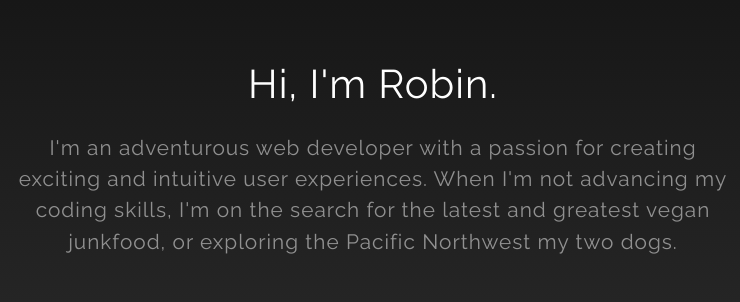
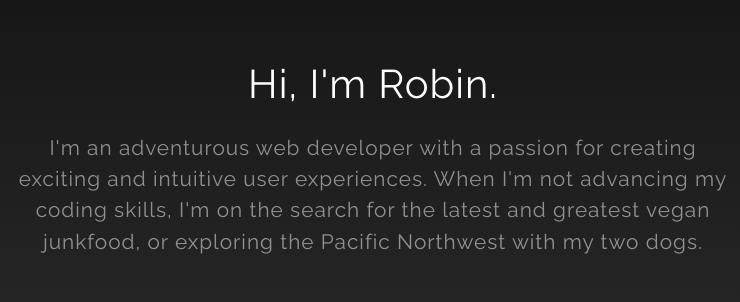
Before and after one commit to robinsola/portfolio, a plain HTML site: page index.html in a window 1280 px wide. Shown: the part 820-1122 px from the top of the page, 267-1007 px from the left. Drawn offline with Linux system fonts and the light colour scheme.

Commit message:
fix spelling error

```diff
--- a/index.html
+++ b/index.html
@@ -57,7 +57,7 @@
       <div class="container">
           <div class="col-lg-8 mx-auto">
             <h1 class="text-white mb-4">Hi, I'm Robin.</h1>
-            <p class="text-white-50">I'm an adventurous web developer with a passion for creating exciting and intuitive user experiences. When I'm not advancing my coding skills, I'm on the search for the latest and greatest vegan junkfood, or exploring the Pacific Northwest my two dogs.</p>
+            <p class="text-white-50">I'm an adventurous web developer with a passion for creating exciting and intuitive user experiences. When I'm not advancing my coding skills, I'm on the search for the latest and greatest vegan junkfood, or exploring the Pacific Northwest with my two dogs.</p>
             <img src="img/me-pepper.jpg">
           </div>
         </div>
```
